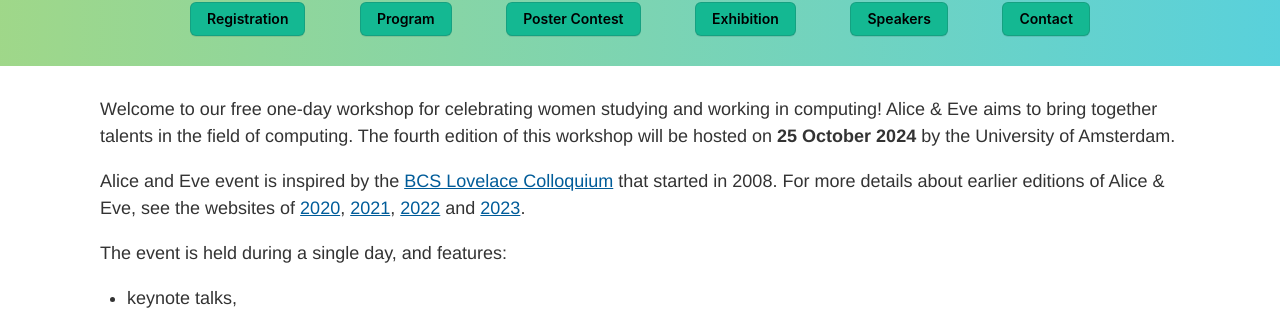
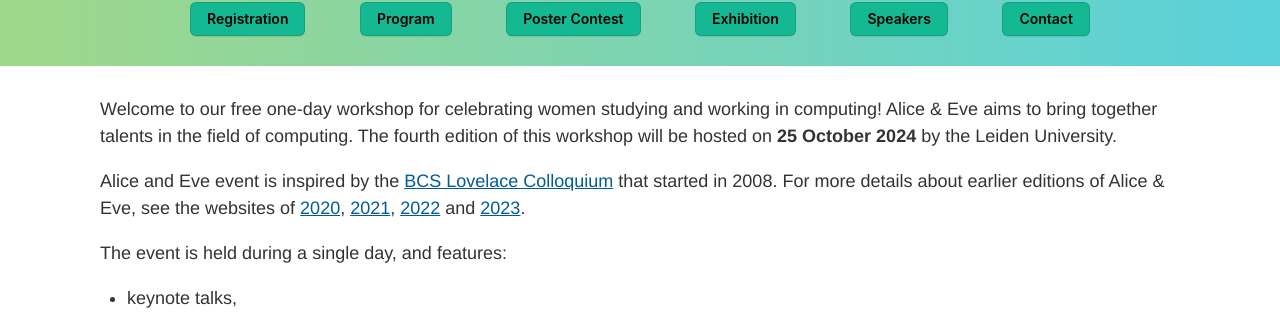
Before and after one commit to alice-and-eve/2024, a Jekyll site: the page built from index.md, in a window 1280 px wide and 900 px high. Shown: the part 358-675 px from the top of the window. Built offline with Jekyll 4.4.1, drawn with Linux system fonts in a browser that asks for light colours.

Commit message:
Update index.md

```diff
--- a/index.md
+++ b/index.md
@@ -7,7 +7,7 @@ layout: default
 <!-- **Did you attend Alice & Eve 2024? Please fill out our feedback form: [https://forms.gle/cFKzTXHZQpLtyMY17](https://forms.gle/cFKzTXHZQpLtyMY17)**-->
 
 Welcome to our free one-day workshop for celebrating women studying and working in computing!
-Alice & Eve aims to bring together talents in the field of computing. The fourth edition of this workshop will be hosted on **25 October 2024** by the University of Amsterdam.
+Alice & Eve aims to bring together talents in the field of computing. The fourth edition of this workshop will be hosted on **25 October 2024** by the Leiden University.
 
 Alice and Eve event is inspired by the [BCS Lovelace Colloquium](https://bcswomenlovelace.bcs.org/) that started in 2008. For more details about earlier editions of Alice & Eve, see the websites of [2020](https://fmt.ewi.utwente.nl/events/aliceandeve2020/), [2021](https://aliceandeve.cs.ru.nl/), [2022](https://alice-and-eve.github.io/2022/) and [2023](https://alice-and-eve.github.io/2023/).
 
```
